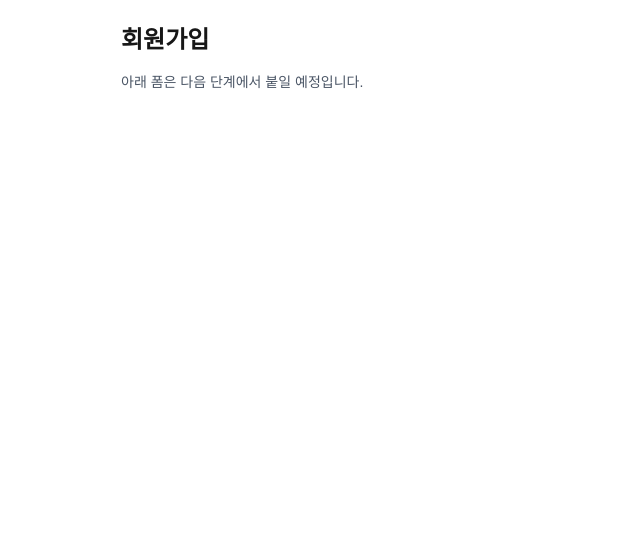
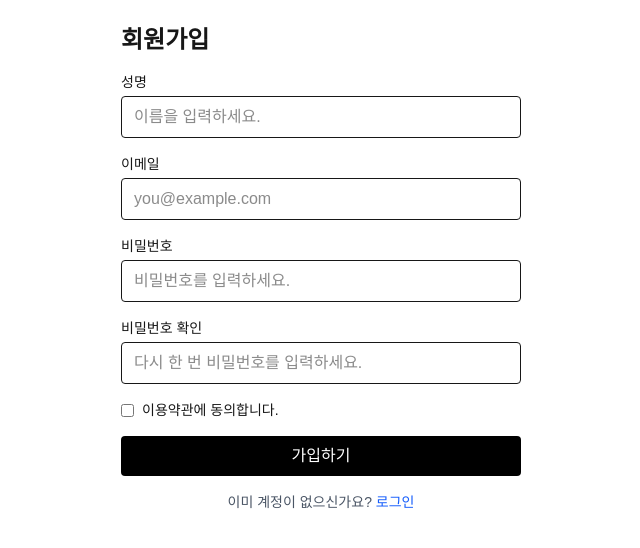
Before and after one commit to HyunJunSon/GAON, a Next.js app in the folder frontend/: page /signup in a window 1280 px wide. Shown: the top 548 px of the page, without its empty margins (319-959 px from the left). Built offline with nearby package versions, Linux system fonts and the light colour scheme.

Commit message:
feat[FE] : 로그인/회원가입   - 로그인/회원가입 폼 개발(RHF + Zod 스키마 적용)   - API 래퍼   - 스켈레톤 Query 키 작성

```diff
--- /dev/null
+++ b/frontend/apis/client.ts
@@ -0,0 +1,47 @@
+/**
+ * 공통 fetch 래퍼
+ * - BASE_URL + path 결합
+ * - JSON 응답/에러 정규화
+ * - (추후) 인증 토큰/401 처리 추가 가능
+ */
+const BASE_URL = process.env.NEXT_PUBLIC_API_BASE_URL?.replace(/\/$/, '') || '';
+
+type FetchOptions = RequestInit & { json?: unknown };
+
+export async function apiFetch<T>(
+  path: string,
+  options: FetchOptions = {}
+): Promise<T> {
+  const url = `${BASE_URL}${path}`;
+  const headers = new Headers(options.headers);
+
+  // JSON 요청 자동 처리
+  if (options.json != undefined) {
+    headers.set('Content-Type', 'application/json');
+  }
+
+  const res = await fetch(url, {
+    ...options,
+    headers,
+    body: options.json !== undefined ? JSON.stringify(options.json) : options.body,
+    // 필요시 credentials: 'include' 등 정책 추가
+  })
+
+  // 2xx 외 에러 처리
+  if (!res.ok) {
+    let message = `HTTP ${res.status}`;
+    try {
+      const data = await res.json();
+      message = data?.message || message;
+    } catch {}
+    throw new Error(message);
+  }
+
+  // JSON 응답 파싱
+  try {
+    return (await res.json()) as T;
+  } catch {
+    // 빈 응답 등
+    return undefined as T;
+  }
+}
--- a/frontend/app/(auth)/login/page.tsx
+++ b/frontend/app/(auth)/login/page.tsx
@@ -1,8 +1,70 @@
+'use client';
+import { useForm } from 'react-hook-form';
+import { zodResolver } from '@hookform/resolvers/zod';
+import { LoginSchema, type LoginInput } from '@/schemas/validators/auth';
+import { useState } from 'react';
+import Link from 'next/link';
+
 export default function LoginPage() {
+  const [submitting, setSubmitting] = useState(false);
+  const { register, handleSubmit, formState: { errors }} = useForm<LoginInput>({
+    resolver: zodResolver(LoginSchema),
+    mode: 'onChange'
+  })
+  // 지금은 목업: 실제 API 연동 전까지 setTimeout으로 성공/실패 UX 확인
+  const onSubmit = async (data: LoginInput) => {
+    try {
+      setSubmitting(true);
+      await new Promise((r) => setTimeout(r, 800))
+      alert(`로그인 성공 (mock)\nemail: ${data.email}`)
+    } catch (e) {
+      alert('로그인 실패 (mock)')
+    } finally {
+      setSubmitting(false);
+    }
+  }
   return (
     <main className="mx-auto max-w-md p-6">
       <h1 className="text-2xl font-semibold mb-4">로그인</h1>
-      <p className="text-sm text-gray-600">아래 폼은 다음 단계에서 붙일 예정입니다.</p>
+      <form onSubmit={handleSubmit(onSubmit)} className="space-y-4">
+        <div>
+          <label htmlFor="" className="block mb-1 text-sm">이메일</label>
+          <input
+            type="email"
+            className='w-full rounded border px-3 py-2'
+            placeholder='you@example.com'
+            {...register('email')}
+          />
+          {errors.email && (
+            <p className='mt-1 text-sm text-red-600'>{errors.email.message}</p>
+          )}
+        </div>
+        <div>
+          <label className="block mb-1 text-sm">비밀번호</label>
+          <input
+            type="password"
+            className="w-full rounded border px-3 py-2"
+            placeholder="비밀번호를 입력하세요."
+            {...register('password')}
+          />
+          {errors.password && (
+            <p className="mt-1 text-sm text-red-600">
+              {errors.password.message}
+            </p>
+          )}
+        </div>
+        <button type='submit' disabled={submitting} className='w-full rounded bg-black text-white py-2 disabled:opacity-50'>
+          {submitting ? '로그인 중...' : '로그인'}
+        </button>
+      </form>
+      <div className="mt-4 text-center">
+        <p className="text-sm text-gray-600">
+          아직 계정이 없으신가요?{' '}
+          <Link href="/signup" className="font-medium text-blue-600 hover:underline">
+            회원가입
+          </Link>
+        </p>
+      </div>
     </main>
   );
 }
--- a/frontend/app/(auth)/signup/page.tsx
+++ b/frontend/app/(auth)/signup/page.tsx
@@ -1,8 +1,108 @@
+'use client';
+import { useForm } from "react-hook-form";
+import { zodResolver } from "@hookform/resolvers/zod";
+import { SignupSchema, type SignupInput } from "@/schemas/validators/auth";
+import { useState } from "react";
+import Link from "next/link";
+
 export default function SignupPage() {
+  const [submitting, setSubmitting] = useState(false);
+  const { register, handleSubmit, formState: { errors }} = useForm<SignupInput>({
+    resolver: zodResolver(SignupSchema),
+    mode: 'onChange'
+  })
+  const onSubmit = async (data: SignupInput) => {
+    try {
+      setSubmitting(true);
+      await new Promise((r) => setTimeout(r, 800));
+      alert(`가입 성공 (mock)\n환영합니다, ${data.name}님!`);
+    } catch (e) {
+      alert('가입 실패 (mock)');
+    } finally {
+      setSubmitting(false);
+    }
+  };
+
   return (
     <main className="mx-auto max-w-md p-6">
       <h1 className="text-2xl font-semibold mb-4">회원가입</h1>
-      <p className="text-sm text-gray-600">아래 폼은 다음 단계에서 붙일 예정입니다.</p>
+      <form action="" onSubmit={handleSubmit(onSubmit)} className="space-y-4">
+        <div>
+          <label htmlFor="" className="block mb-1 text-sm">성명</label>
+          <input
+            className="w-full rounded border px-3 py-2"
+            placeholder="이름을 입력하세요."
+            {...register('name')}
+          />
+          {errors.name && (
+            <p className="mt-1 text-sm text-red-600">{errors.name.message}</p>
+          )}
+        </div>
+        <div>
+          <label className="block mb-1 text-sm">이메일</label>
+          <input
+            type="email"
+            className="w-full rounded border px-3 py-2"
+            placeholder="you@example.com"
+            {...register('email')}
+          />
+          {errors.email && (
+            <p className="mt-1 text-sm text-red-600">{errors.email.message}</p>
+          )}
+        </div>
+        <div>
+          <label className="block mb-1 text-sm">비밀번호</label>
+          <input
+            type="password"
+            className="w-full rounded border px-3 py-2"
+            placeholder="비밀번호를 입력하세요."
+            {...register('password')}
+          />
+          {errors.password && (
+            <p className="mt-1 text-sm text-red-600">
+              {errors.password.message}
+            </p>
+          )}
+        </div>
+        <div>
+          <label className="block mb-1 text-sm">비밀번호 확인</label>
+          <input
+            type="password"
+            className="w-full rounded border px-3 py-2"
+            placeholder="다시 한 번 비밀번호를 입력하세요."
+            {...register('confirmPassword')}
+          />
+          {errors.confirmPassword && (
+            <p className="mt-1 text-sm text-red-600">
+              {errors.confirmPassword.message}
+            </p>
+          )}
+        </div>
+        <label className="flex items-center gap-2 text-sm">
+          <input type="checkbox" {...register('termsAgreed')} />
+          이용약관에 동의합니다.
+        </label>
+        {errors.termsAgreed && (
+          <p className="mt-1 text-sm text-red-600">
+            {errors.termsAgreed.message as string}
+          </p>
+        )}
+        <button
+          type="submit"
+          disabled={submitting}
+          className="w-full rounded bg-black text-white py-2 disabled:opacity-50"
+        >
+          {submitting ? '가입 중…' : '가입하기'}
+        </button>
+      </form>
+      <div className="mt-4 text-center">
+        <p className="text-sm text-gray-600">
+          이미 계정이 없으신가요?{' '}
+          <Link href="/login" className="font-medium text-blue-600 hover:underline">
+            로그인
+          </Link>
+        </p>
+      </div>
     </main>
   );
 }
--- /dev/null
+++ b/frontend/constants/queryKeys.ts
@@ -0,0 +1,18 @@
+/**
+ * React Query 키 네이밍 규칙
+ * - 배열 형태로 계층적으로 관리
+ */
+export const qk = {
+  auth: {
+    me: ['auth', 'me'] as const,
+  },
+  conversations: {
+    list: (params?: string) => ['conversations', 'list', params] as const,
+    detail: (id: string) => ['conversations', 'detail', id] as const,
+  },
+  analysis: {
+    summary: (id: string) => ['analysis', 'summary', id] as const,
+    emotion: (id: string) => ['analysis', 'emotion', id] as const,
+    transcript: (id: string) => ['analysis', 'transcript', id] as const,
+  },
+};
--- /dev/null
+++ b/frontend/schemas/validators/auth.ts
@@ -0,0 +1,35 @@
+/**
+ * 로그인/회원가입에서 재사용 가능한 Zod 스키마 정의
+ * - 런타임 검증 + 타입 안전 동시 확보
+ */
+import { z } from 'zod';
+
+/** 비밀번호 규칙:
+ * - 길이: 8~16자
+ * - 반드시 포함: 영문 1+, 숫자 1+, 특수문자 1+ (허용: $ ` ~ ! @ $ ! % * # ^ ? & ( ) - _ = +)
+ * - 전체 허용 문자도 위 집합으로 제한
+ */
+const PASSWORD_REGEX =
+  /^(?=.*[A-Za-z])(?=.*\d)(?=.*[`~!@\$!%*#^?&()\-\_=+])[A-Za-z\d`~!@\$!%*#^?&()\-\_=+]{8,16}$/;
+
+export const LoginSchema = z.object({
+  email: z.email('올바른 이메일 형식이 아닙니다.'),
+  password: z.string().min(8, '비밀번호는 8자 이상이어야 합니다.')
+})
+export type LoginInput = z.infer<typeof LoginSchema>;
+
+export const SignupSchema = z
+  .object({
+    // 성명 규칙 : 공백 제거 후 최소 1자, 최대 20자
+    name: z.string().trim().min(1, '성명을 입력해 주세요.').max(20, '성명은 최대 20자까지 가능합니다.'),
+    email: z.email('올바른 이메일 형식이 아닙니다.'),
+    password: z.string().regex(PASSWORD_REGEX, '비밀번호는 8~16자이며 영문, 숫자, 특수문자를 각각 1자 이상 포함해야 합니다.'),
+    confirmPassword: z.string(),
+    termsAgreed: z.boolean().refine((v) => v === true, { message: '이용약관에 동의해야 합니다.' })
+  })
+  .refine((v) => v.password === v.confirmPassword, {
+    message: '비밀번호가 일치하지 않습니다.',
+    path: ['confirmPassword'],
+  });
+
+export type SignupInput = z.infer<typeof SignupSchema>;
```
